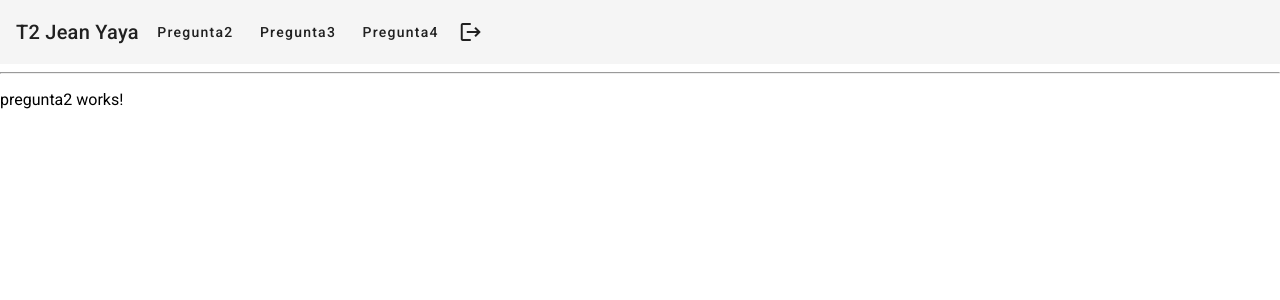
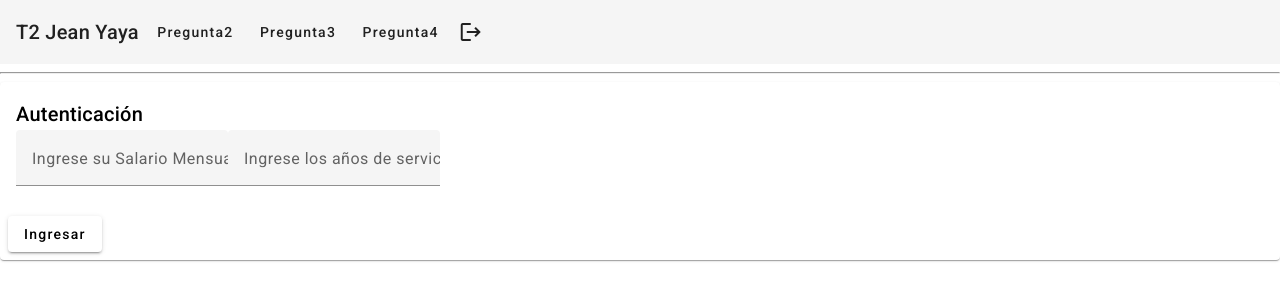
Before and after one commit to fyacar/T2-YayaCarbajalJeanFranco, an Angular app: page /preguntas/pregunta2 in a window 1280 px wide. Shown: the top 300 px of the page. Built offline with nearby package versions, Linux system fonts and the light colour scheme; sample sign-in values are in the browser's storage.

Commit message:
Pregunta 2 primer commit

```diff
--- a/src/app/auth/login/login.component.html
+++ b/src/app/auth/login/login.component.html
@@ -14,7 +14,7 @@
             </mat-form-field>
         </div>
 
-    </mat-card-content>
+</mat-card-content>
     <mat-card-actions>
       <button mat-raised-button (click)="submit(txtusuario,txtpassword)" >Ingresar</button>
     </mat-card-actions>
--- a/src/app/preguntas/pregunta2/pregunta2.component.html
+++ b/src/app/preguntas/pregunta2/pregunta2.component.html
@@ -1 +1,22 @@
-<p>pregunta2 works!</p>
+<mat-card>
+    <mat-card-header>
+      <mat-card-title>Autenticación</mat-card-title>
+    </mat-card-header>
+    <mat-card-content>
+        <div class="form">
+            <mat-form-field >
+                <mat-label>Ingrese su Salario Mensual</mat-label>
+                <input matInput type="text" #txtsalario>
+            </mat-form-field>
+            <mat-form-field>
+                <mat-label >Ingrese los años de servicio</mat-label>
+                <input matInput type="number" #txttiempo>
+            </mat-form-field>
+        </div>
+
+</mat-card-content>
+    <mat-card-actions>
+      <button mat-raised-button (click)="calcularSalario(txtsalario,txttiempo)" >Ingresar</button>
+    </mat-card-actions>
+  </mat-card>
+  <br>
--- a/src/app/preguntas/pregunta2/pregunta2.component.ts
+++ b/src/app/preguntas/pregunta2/pregunta2.component.ts
@@ -1,12 +1,16 @@
 import { Component } from '@angular/core';
+import { MaterialModule } from '../../angular-material/material/material.module';
 
 @Component({
   selector: 'app-pregunta2',
   standalone: true,
-  imports: [],
+  imports: [MaterialModule],
   templateUrl: './pregunta2.component.html',
   styleUrl: './pregunta2.component.css'
 })
 export class Pregunta2Component {
 
+  calcularSalario(salario: HTMLInputElement, tiempo: HTMLInputElement):void{
+
+   }
 }
--- a/src/app/preguntas/preguntas.component.html
+++ b/src/app/preguntas/preguntas.component.html
@@ -12,7 +12,7 @@
     <button mat-icon-button (click)="salir()" class="example-icon" aria-label="Example icon-button with share icon">
       <mat-icon>logout</mat-icon>
     </button>
-  </mat-toolbar>
+</mat-toolbar>
 
 
 <hr>
```
